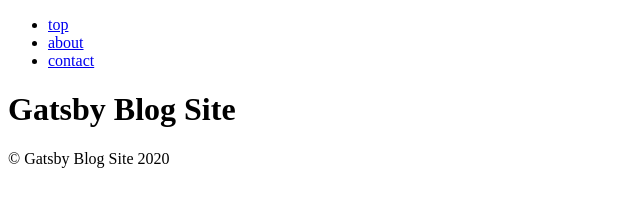
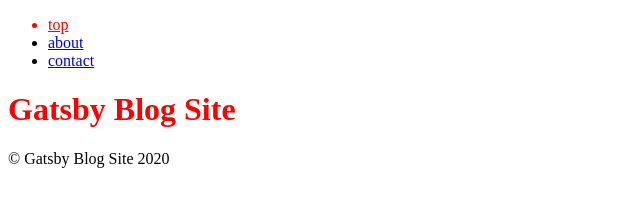
Before and after one commit to n-kanreky/gatsby-site, a Gatsby site: page / in a window 1280 px wide. Shown: the whole page, without its empty margins (0-640 px from the left). Built offline with nearby package versions, Linux system fonts and the light colour scheme; Gatsby itself is replaced by a stand-in of ours.

Commit message:
css の導入

```diff
--- a/package.json
+++ b/package.json
@@ -16,7 +16,8 @@
   "dependencies": {
     "gatsby": "^2.23.12",
     "react": "^16.12.0",
-    "react-dom": "^16.12.0"
+    "react-dom": "^16.12.0",
+    "styled-components": "^5.1.1"
   },
   "devDependencies": {
     "prettier": "2.0.5"
--- a/src/components/header.js
+++ b/src/components/header.js
@@ -1,14 +1,22 @@
 import React from "react"
 import { Link } from "gatsby"
+import styled from "styled-components"
+
+const Styledli = styled.li`
+  color: red;
+`
+const Styledlink = styled(Link)`
+  color: red;
+`
 
 const Header = () => {
   return (
     <header>
       <nav>
         <ul>
-          <li>
-            <Link to="/">top</Link>
-          </li>
+          <Styledli>
+            <Styledlink to="/">top</Styledlink>
+          </Styledli>
           <li>
             <Link to="/about">about</Link>
           </li>
--- a/src/pages/index.js
+++ b/src/pages/index.js
@@ -1,11 +1,16 @@
 import React from "react"
 import Layout from "../components/layout.js"
+import styled from "styled-components"
+
+const H1red = styled.h1`
+  color: red;
+`
 
 const BlogPage = () => {
   return (
     <div>
       <Layout>
-        <h1>Gatsby Blog Site</h1>
+        <H1red>Gatsby Blog Site</H1red>
       </Layout>
     </div>
   )
```
Also changed, not shown: 2 other files.
